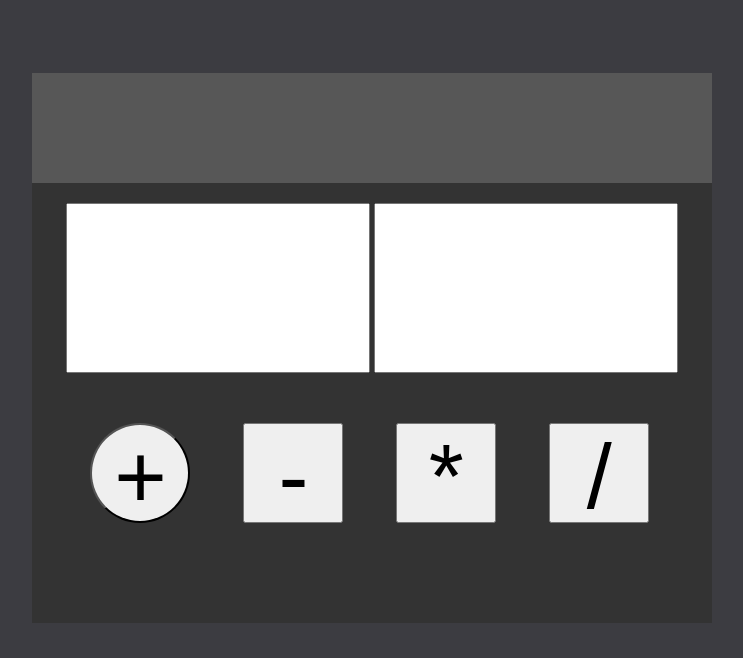
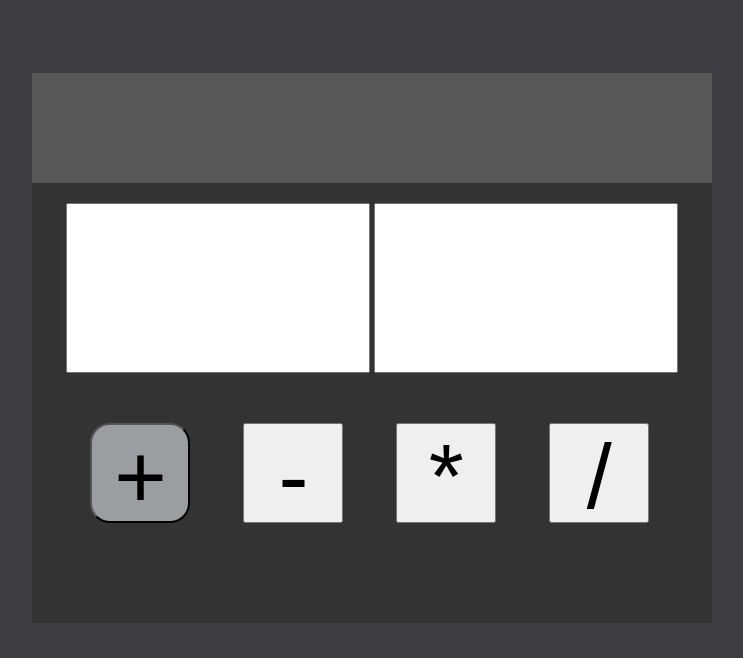
Before and after one commit to M1TKO/calculator, a plain HTML site: page index.html in a window 1280 px wide. In both pictures the pointer is over the input 408 px from the left and 615 px from the top of the page. Shown: the part 142-800 px from the top of the page, without its empty margins (268-1011 px from the left). Drawn offline with Linux system fonts and the light colour scheme.

Commit message:
fixed bug with dividing

```diff
--- a/calc.js
+++ b/calc.js
@@ -60,7 +60,7 @@ function displayResult(val) {
     if (isNaN(val) == true && !(val == "You can't divide by 0!")) {
         document.getElementById("show").innerHTML = 'value not set';
     } else {
-        document.getElementById("show").innerHTML = val.toFixed(2);
+        document.getElementById("show").innerHTML = val;
 
     }
 
--- a/style.css
+++ b/style.css
@@ -1,9 +1,9 @@
 @import url('https://fonts.googleapis.com/css?family=VT323');
+html {
+    background-color: rgb(60, 60, 65);
+    height: 100%;
+}
 
-html{
-    height: 100%;
-    background-color: rgb(60, 60, 65);
-}
 #title {
     text-align: center;
     font-size: 100px;
@@ -11,18 +11,19 @@ html{
     font-family: 'VT323', monospace;
     color: #fff;
 }
+
 .container {
     height: 550px;
     margin: 5% auto;
     position: relative;
     width: 680px;
     background-color: #333;
+    margin-bottom: 0;
 }
 
 .result {
     background-color: #575757;
     height: 20%;
-
 }
 
 .calc-body #number-1,
@@ -31,7 +32,7 @@ html{
     height: 66px;
     padding: 50px;
     text-align: center;
-    font-size: 50px
+    font-size: 50px;
 }
 
 .calc-body {
@@ -54,13 +55,13 @@ html{
 #multiply:hover,
 #division:hover,
 #subtract:hover,
-#sum:hover{
-    border-radius: 100%;
-    transition: 0.5s;
-
+#sum:hover {
+    border-radius: 20%;
+    transition: all 0.5s;
+    background-color: #9c9da0;
 }
 
-#show{
+#show {
     text-align: center;
     font-size: 95px;
     font-family: sans-serif;
```
Also changed, not shown: index.html (+3 -3 lines).
